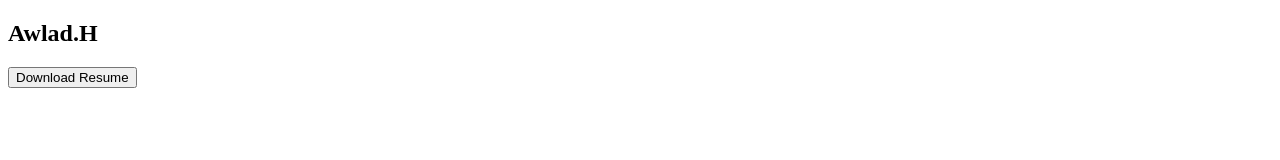
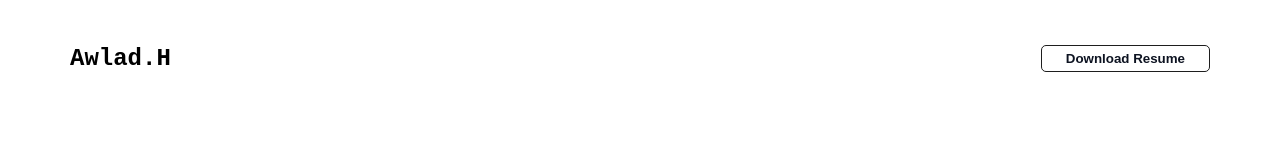
Before and after one commit to ashikbillah699/Challenge-Begins-Main, a plain HTML site: page index.html in a window 1280 px wide. Drawn offline with Linux system fonts and the light colour scheme; a web font is replaced by a local one.

Commit message:
header part done

```diff
--- a/css/style.css
+++ b/css/style.css
@@ -0,0 +1,47 @@
+/* common style */
+*{
+    margin: 0;
+    padding: 0;
+    box-sizing: border-box;
+}
+
+ul,ol{
+    list-style-type: none;
+}
+
+a{
+    text-decoration: none;
+}
+body{
+    font-family: "Azeret Mono", monospace;
+}
+
+.container{
+    width: 1140px;
+    margin: 0 auto;
+}
+
+/* Navbar style */
+nav{
+    display: flex;
+    justify-content: space-between;
+    margin: 45px 0;
+}
+
+nav h3{
+    font-size: 28px;
+    font-weight: 800;
+}
+
+nav a {
+    font-size: 20;
+    font-weight: 600;
+    padding: 17px 24px;
+    color: #0D1321;
+}
+
+nav button{
+    border: 1px solid #1e1e1e;
+    border-radius: 5px;
+    background-color: #fff;
+}
--- a/index.html
+++ b/index.html
@@ -4,12 +4,16 @@
     <meta charset="UTF-8">
     <meta name="viewport" content="width=device-width, initial-scale=1.0">
     <title>Awlad.H</title>
+    <!-- add google font -->
+    <link href="https://fonts.googleapis.com/css2?family=Azeret+Mono:ital,wght@0,100..900;1,100..900&display=swap" rel="stylesheet">
+    <!-- add css link -->
+    <link rel="stylesheet" href="css/style.css">
 </head>
 <body>
-    <header>
+    <header class="container">
         <nav>
             <h2>Awlad.H</h2>
-            <button>Download Resume</button>
+            <button><a href="">Download Resume</a></button>
         </nav>
     </header>
 </body>
```
